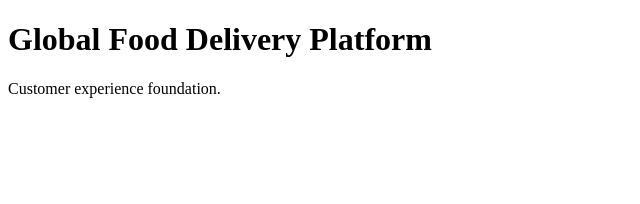
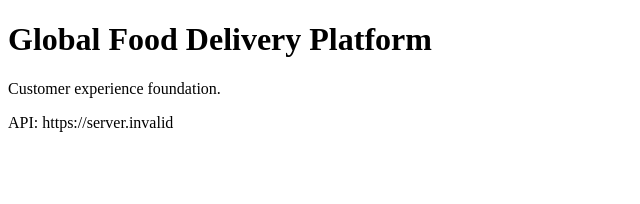
Before and after one commit to m-wasii/global-food-delivery-platform, a Next.js app in the folder apps/customer-web/: page / in a window 1280 px wide. Shown: the top 204 px of the page, without its empty margins (0-640 px from the left). Built offline with nearby package versions, Linux system fonts and the light colour scheme; no server answers.

Commit message:
feat(customer-web): scaffold linting and configurable API URL

```diff
--- a/apps/customer-web/app/page.tsx
+++ b/apps/customer-web/app/page.tsx
@@ -1,8 +1,13 @@
+import { getApiBaseUrl } from '../lib/config';
+
 export default function Home() {
+  const apiBaseUrl = getApiBaseUrl();
+
   return (
     <main>
       <h1>Global Food Delivery Platform</h1>
       <p>Customer experience foundation.</p>
+      <p>API: {apiBaseUrl}</p>
     </main>
   );
 }
--- /dev/null
+++ b/apps/customer-web/lib/config.ts
@@ -0,0 +1,9 @@
+export function getApiBaseUrl(): string {
+    const url = process.env.NEXT_PUBLIC_API_URL;
+
+    if (!url) {
+        throw new Error('NEXT_PUBLIC_API_URL is not set');
+    }
+
+    return url;
+}
--- a/apps/customer-web/package.json
+++ b/apps/customer-web/package.json
@@ -4,7 +4,7 @@
   "scripts": {
     "build": "next build",
     "dev": "next dev",
-    "lint": "echo 'No lint yet'",
+    "lint": "next lint",
     "test": "echo 'No tests yet'",
     "typecheck": "tsc --noEmit"
   },
@@ -14,9 +14,12 @@
     "react-dom": "^19.1.1"
   },
   "devDependencies": {
+    "@eslint/eslintrc": "^3.3.7",
     "@types/node": "^24.5.2",
     "@types/react": "^19.1.13",
     "@types/react-dom": "^19.1.9",
+    "eslint": "^9.39.5",
+    "eslint-config-next": "^15.5.26",
     "typescript": "^5.9.2"
   }
 }
```
Also changed, not shown: apps/customer-web/eslint.config.mjs (added, +14 -0 lines), 1 other file (tests, documents, lock files or other folders).
